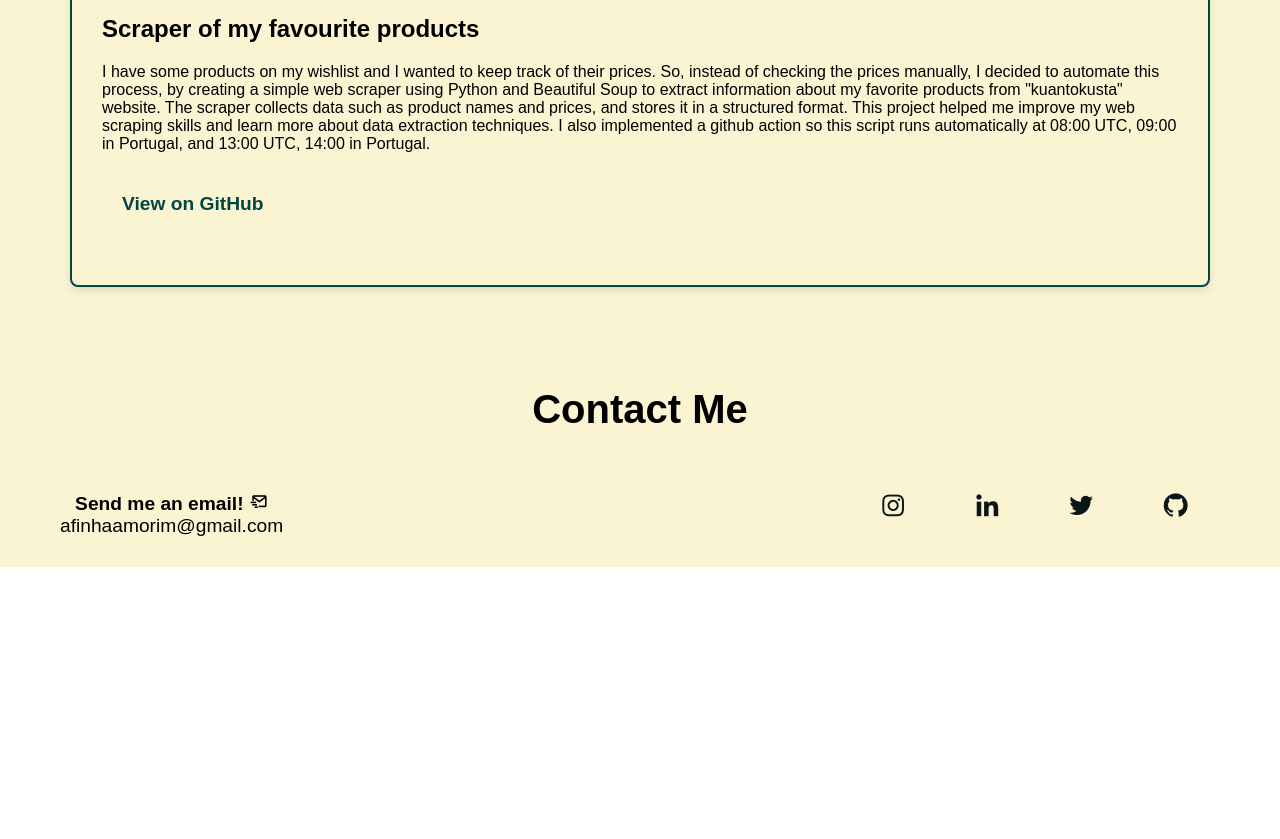
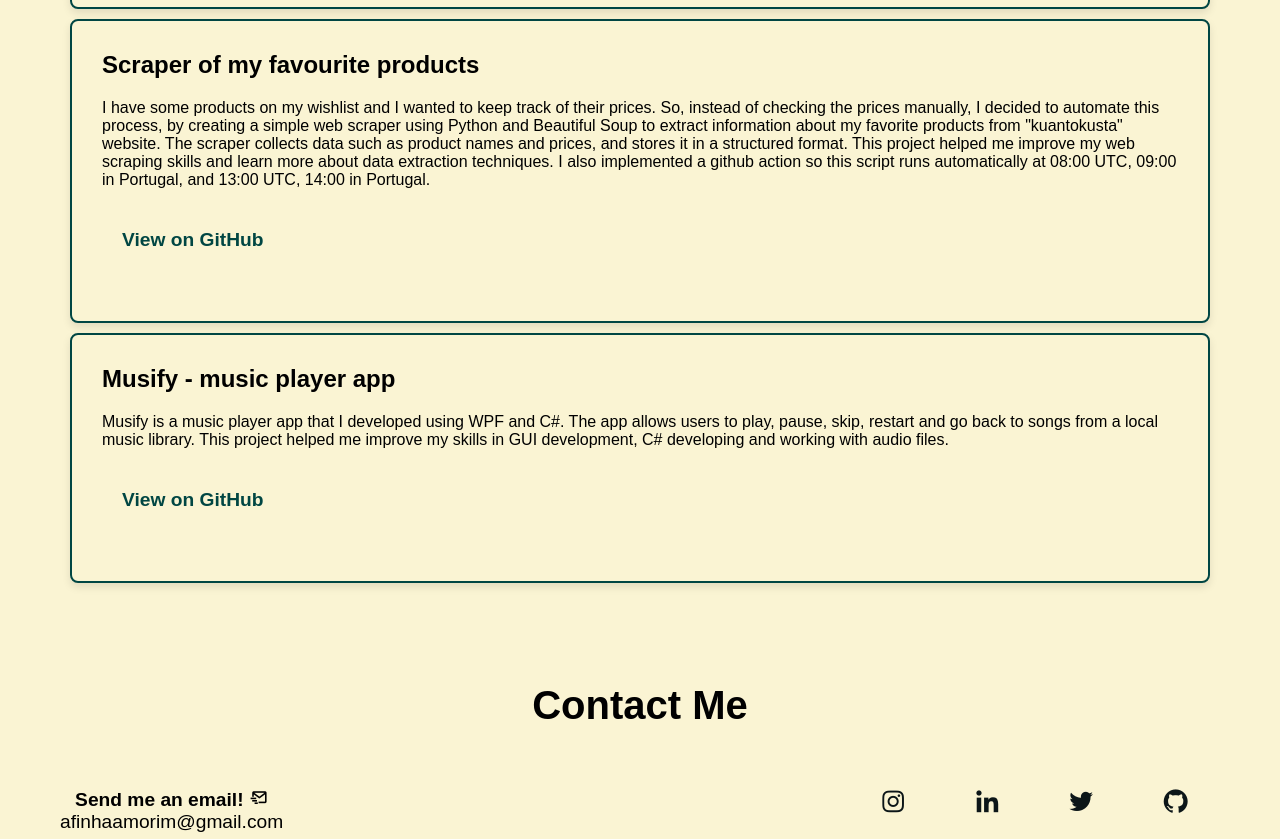
Before and after one commit to Laureano139/Laureano139.github.io, a plain HTML site: page index.html in a window 1280 px wide. Shown: the part 1326-2165 px from the top of the page. Before the commit the page ends 1893 px from the top, so only its background shows below. Drawn offline with nearby package versions, Linux system fonts and the light colour scheme; a web font is replaced by a local one.

Commit message:
New Project

```diff
--- a/index.html
+++ b/index.html
@@ -52,6 +52,8 @@
                             Hello, I'm Afonso and I'm 22 years old. I'm in the second year of a master's degree in Software Engineering at the University of Minho, currently finishing my thesis.
                             I am a very outgoing, friendly, fun, and selfless person.
                             I love playing football and going to the gym, listening to music, playing the guitar and I love being in contact with nature.
+                            And when I say contact with nature, I mean it, I love camping, hiking, fishing, cracking open a cold one while enjoying the view.
+                            I like to keep things simple and enjoy the little things in life, as I believe that a clear mind and being happy with ourselves is essential for creativity and productivity.
                         </p>
                     </div>
                     <div class="ferramentas">
@@ -127,6 +129,19 @@
                         </p>
                     </div>
                 </div>
+                <div class="project-card">
+                    <div class="project4">
+                        <h2>Musify - music player app</h2>
+                        <p>
+                            Musify is a music player app that I developed using WPF and C#.
+                            The app allows users to play, pause, skip, restart and go back to songs from a local music library.
+                            This project helped me improve my skills in GUI development, C# developing and working with audio files.
+                            <div class="github-links">
+                                <a href="https://github.com/Laureano139/Musify" target="_blank">View on GitHub</a>
+                            </div>
+                        </p>
+                    </div>
+                </div>
             </div>
         </div>
     </section>
--- a/style.css
+++ b/style.css
@@ -158,6 +158,7 @@ header .navbar a {
     justify-content: space-between;
     align-items: center;
     text-align: center;
+    max-width: 1400px;
 }
 
 .about-contents .about-col2 .about-text {
@@ -314,6 +315,65 @@ header .navbar a {
     font-size: 1.4em;
 }
 
+.projects .container .projects-grid .project-card .project4 h2{
+    padding: 10px;
+}
+
+.projects .container .projects-grid .project-card .project4 p {
+    padding: 10px;
+}
+
+.projects .container .projects-grid .project-card .project4 .github-links {
+    display: flex;
+    justify-content: space-between;
+}
+
+.projects .container .projects-grid .project-card .project4 .github-links a {
+    color: var(--primaryColor);
+    font-weight: bold;
+    font-size: 1.2em;
+    padding: 30px;
+}
+
+.projects .container .projects-grid .project-card .project4 .github-links a:hover{
+    opacity: 0.8;
+    font-size: 1.4em;
+}
+
+.projects .container .projects-grid .project-card .project4 .github-links {
+    display: flex;
+    justify-content: space-between;
+}
+
+.projects .container .projects-grid .project-card .project4 .github-links a {
+    color: var(--primaryColor);
+    font-weight: bold;
+    font-size: 1.2em;
+    padding: 30px;
+}
+
+.projects .container .projects-grid .project-card .project4 .github-links a:hover{
+    opacity: 0.8;
+    font-size: 1.4em;
+}
+
+.projects .container .projects-grid .project-card .project4 .github-links {
+    display: flex;
+    justify-content: space-between;
+}
+
+.projects .container .projects-grid .project-card .project4 .github-links a {
+    color: var(--primaryColor);
+    font-weight: bold;
+    font-size: 1.2em;
+    padding: 30px;
+}
+
+.projects .container .projects-grid .project-card .project4 .github-links a:hover{
+    opacity: 0.8;
+    font-size: 1.4em;
+}
+
 
 /* CONTACT ME SECTION */
 
```
